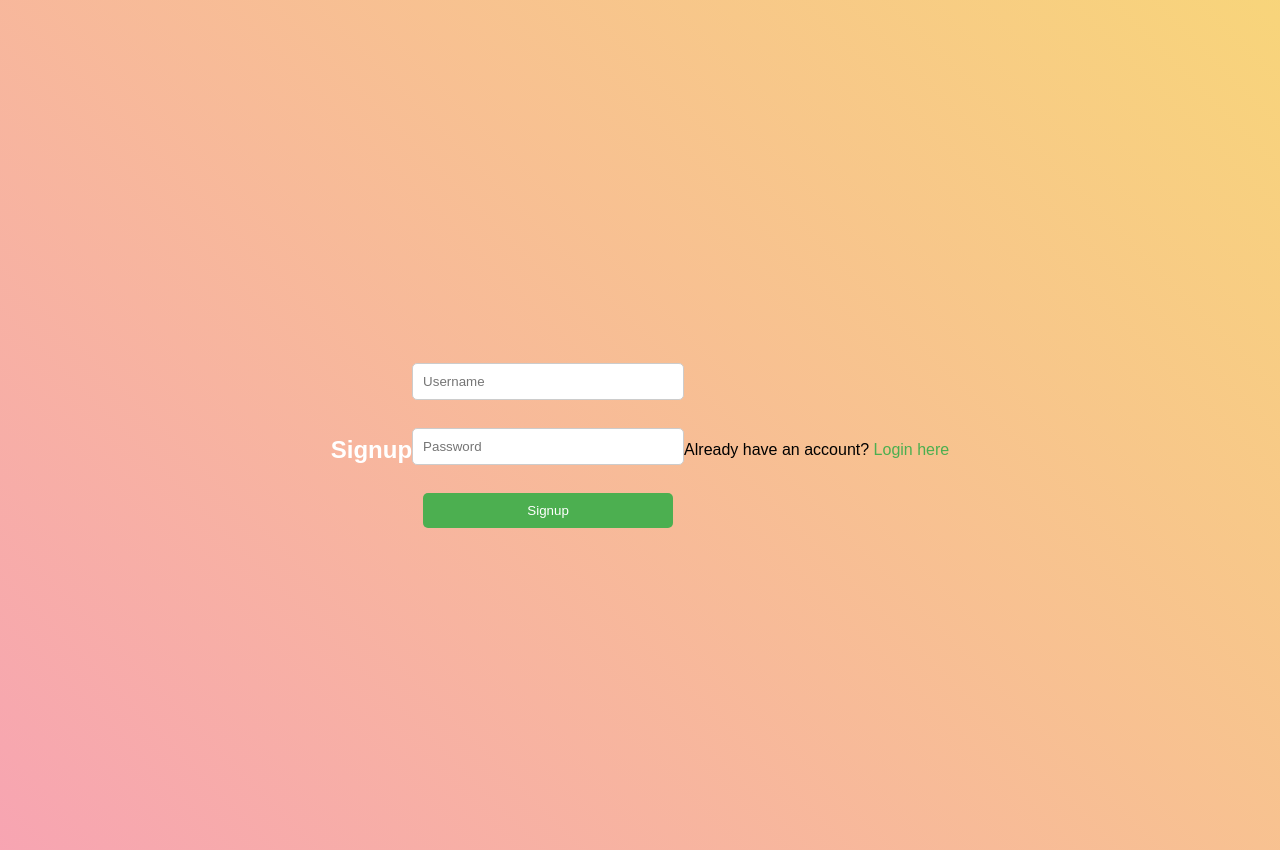
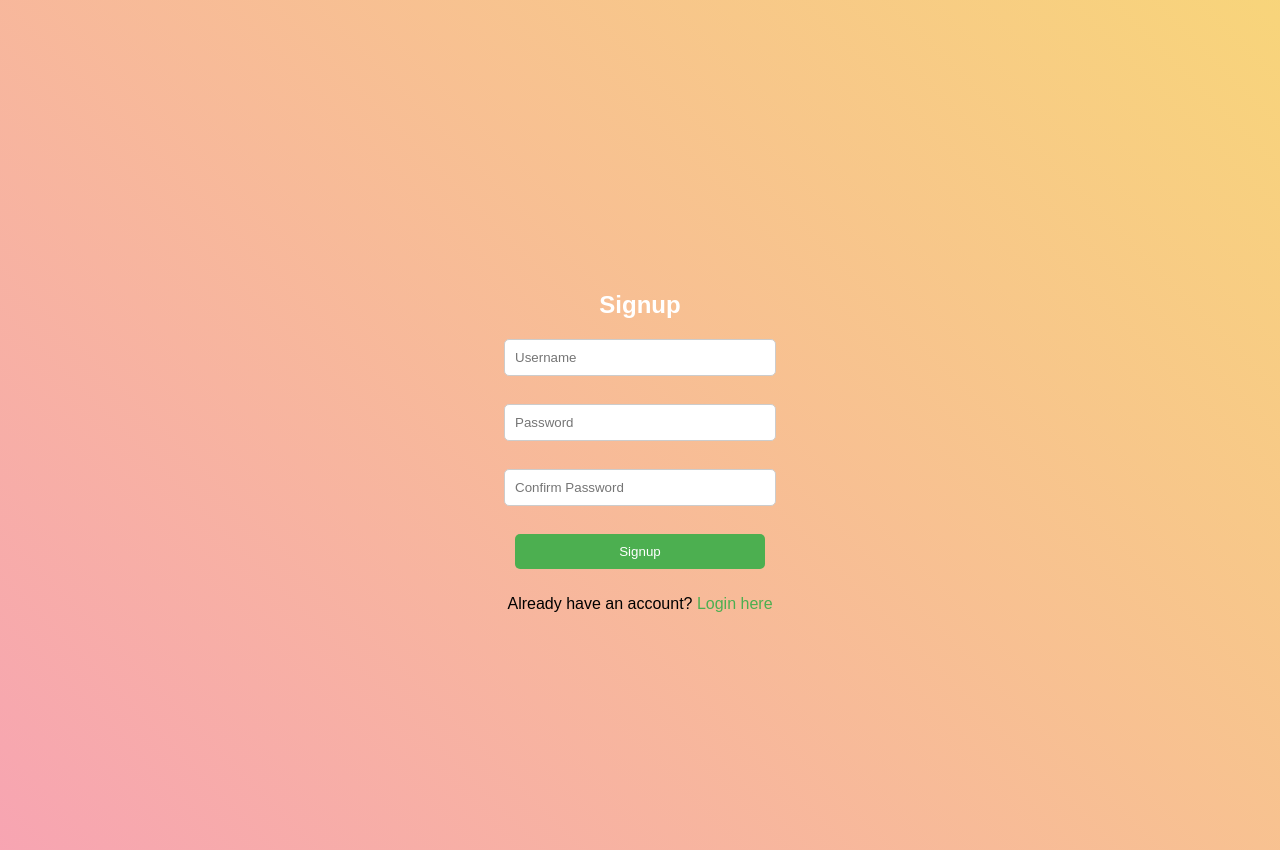
Before and after one commit to Jackz-ser/mysite2, a Flask app: page /signup in a window 1280 px wide. Run offline with Flask 3, Linux system fonts and the light colour scheme.

Commit message:
Update signup.html

```diff
--- a/templates/signup.html
+++ b/templates/signup.html
@@ -6,6 +6,7 @@
     <link rel="stylesheet" href="/static/style.css">
 </head>
 <body>
+    <div class="signup-container">
         <h2>Signup</h2>
 
         {% with messages = get_flashed_messages(with_categories=true) %}
@@ -19,8 +20,11 @@
         <form action="/signup" method="post">
             <input type="text" name="username" placeholder="Username" required><br><br>
             <input type="password" name="password" placeholder="Password" required><br><br>
+            <input type="password" name="confirm_password" placeholder="Confirm Password" required><br><br>
             <input type="submit" value="Signup">
         </form>
+
         <p>Already have an account? <a href="/login">Login here</a></p>
+    </div>
 </body>
 </html>
```
Lines whose indentation alone changed are shown as unchanged.
